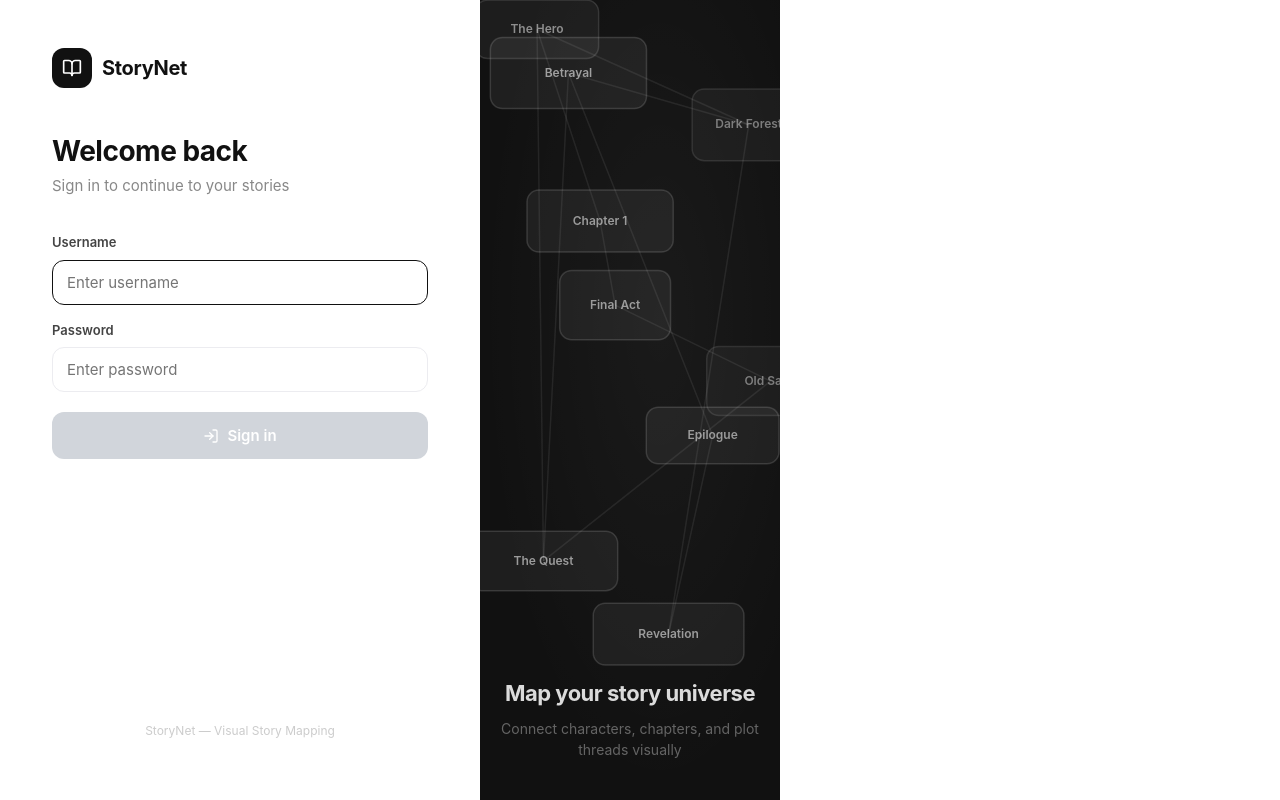
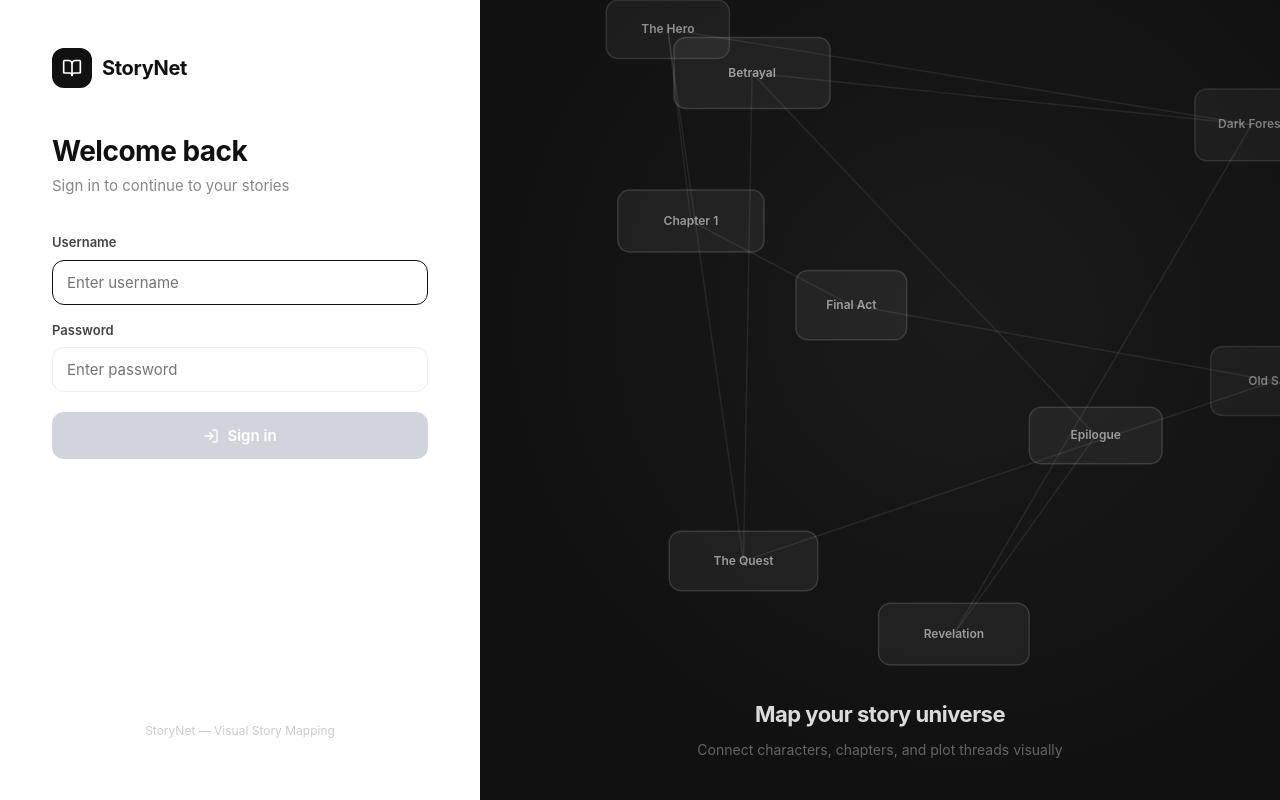
Before and after one commit to MayurT-finoux/storynet, a React (Vite) app: page / in a window 1280 px wide. Built offline with nearby package versions, Linux system fonts and the light colour scheme; no server answers.

Commit message:
fix: login right panel fills full viewport height

```diff
--- a/src/pages/LoginPage.tsx
+++ b/src/pages/LoginPage.tsx
@@ -122,9 +122,10 @@ const LoginPage: React.FC<LoginPageProps> = ({ onLogin, loading, error }) => {
 
   return (
     <div style={{
-      minHeight: '100vh',
+      height: '100vh',
       display: 'flex',
       fontFamily: '-apple-system, BlinkMacSystemFont, "Segoe UI", sans-serif',
+      overflow: 'hidden',
     }}>
       {/* Left panel — form */}
       <div style={{
@@ -229,6 +230,7 @@ const LoginPage: React.FC<LoginPageProps> = ({ onLogin, loading, error }) => {
       {/* Right panel — animated canvas */}
       <div style={{
         flex: 1,
+        height: '100%',
         background: '#111',
         position: 'relative',
         overflow: 'hidden',
```
